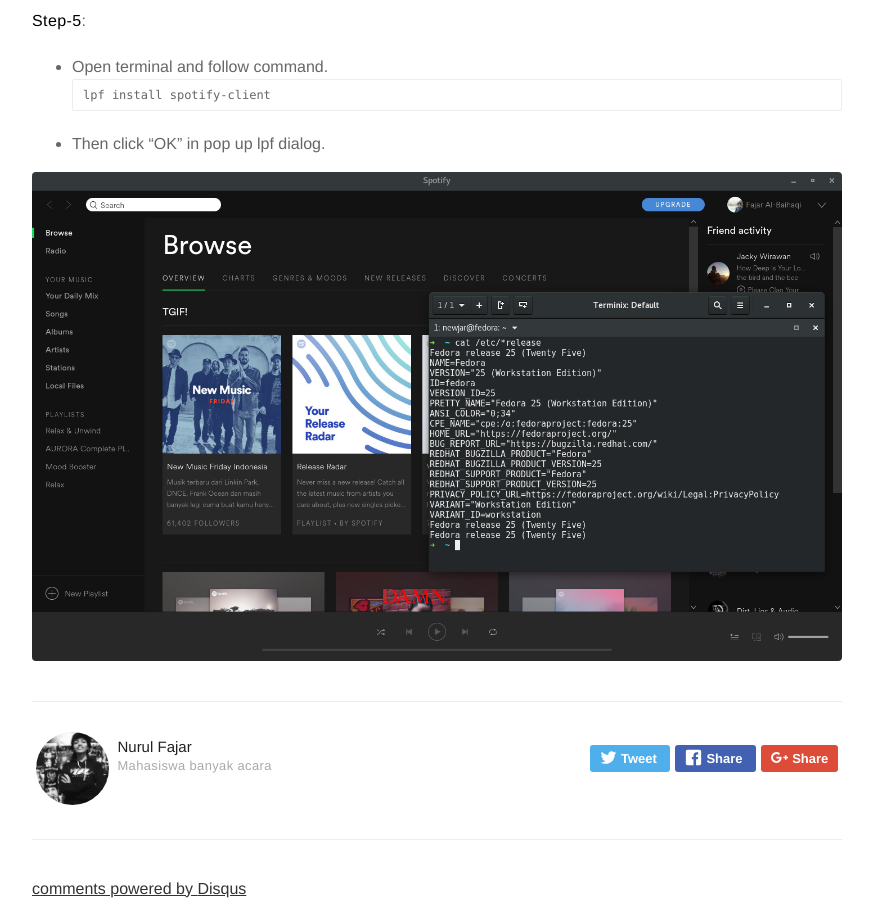
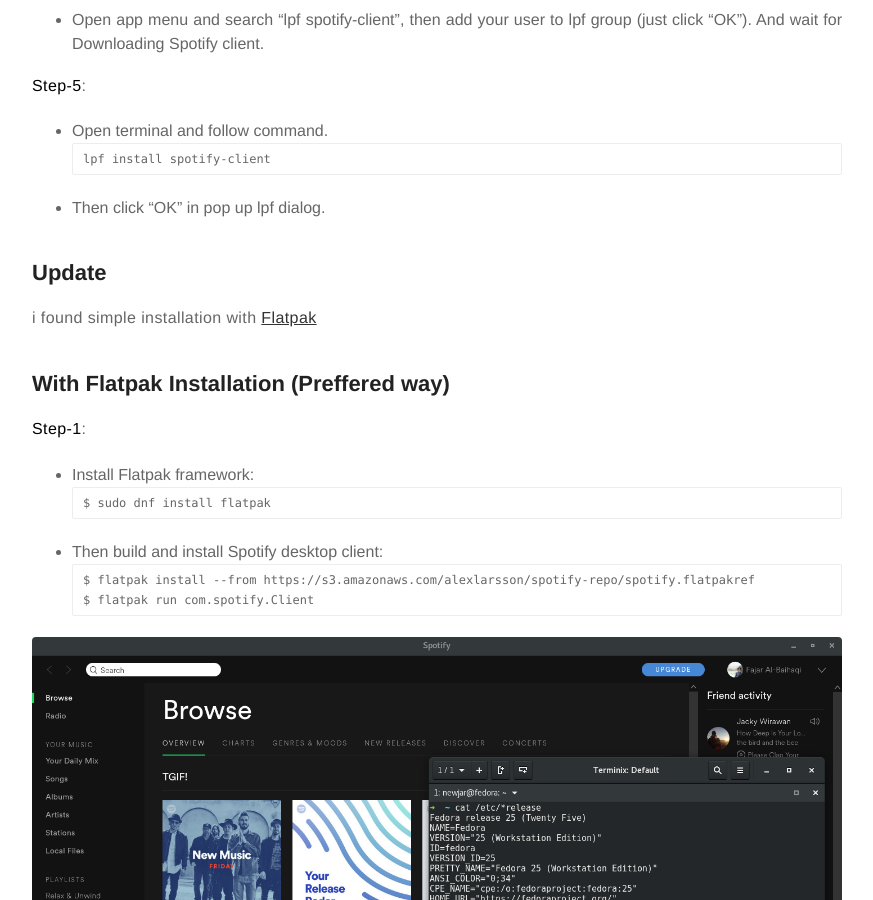
Before and after one commit to newjar/newjar.github.io, a Jekyll site: the page built from _posts/2017-04-14-How-To-Install-Spotify-on-Fedora-25.md, in a window 1280 px wide and 900 px high, scrolled down 905 px. Shown: the whole window, without its empty margins (203-1076 px from the left). Built offline with Jekyll 4.4.1, drawn with Linux system fonts in a browser that asks for light colours; comment, search, counter and statistics services are not loaded; some of the changed text lies outside the part shown.

Commit message:
update new installation spotify

````diff
--- a/_posts/2017-04-14-How-To-Install-Spotify-on-Fedora-25.md
+++ b/_posts/2017-04-14-How-To-Install-Spotify-on-Fedora-25.md
@@ -12,8 +12,9 @@ author: nurulfajar
 
 Since i moved my main linux distro from Ubuntu to Fedora, i'm felt a big different flavors. Ubuntu or Debian based distro is easy for software installation, but on fedora i feel a bit bleeding.
 
-lets trying to install Spotify client on Fedora 25.
+lets trying to install Spotify desktop client on Fedora 25.
 
+## With lpf installation
 **Step-1**:
 * Download the latest rpmfusion-nonfree-release-stable rpm from:
 ```
@@ -42,4 +43,20 @@ lpf install spotify-client
 ```
 * Then click "OK" in pop up lpf dialog.
 
+## Update
+i found simple installation with [Flatpak](http://flatpak.org){:target="_blank"}
+
+## With Flatpak Installation (Preffered way)
+**Step-1**:
+* Install Flatpak framework:
+```
+$ sudo dnf install flatpak
+```
+
+* Then build and install Spotify desktop client:
+```
+$ flatpak install --from https://s3.amazonaws.com/alexlarsson/spotify-repo/spotify.flatpakref
+$ flatpak run com.spotify.Client
+```
+
 ![File.png]({{images.baseurl}}/assets/images/spotify-fedora.png)
````
